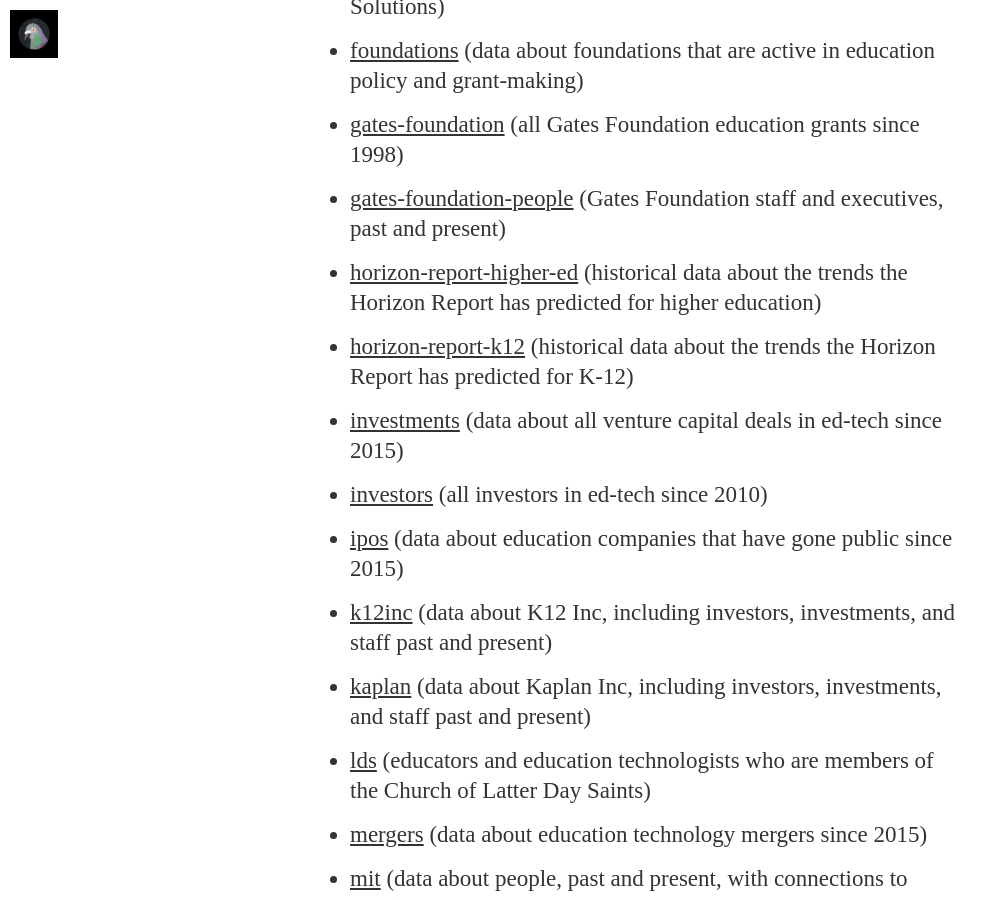
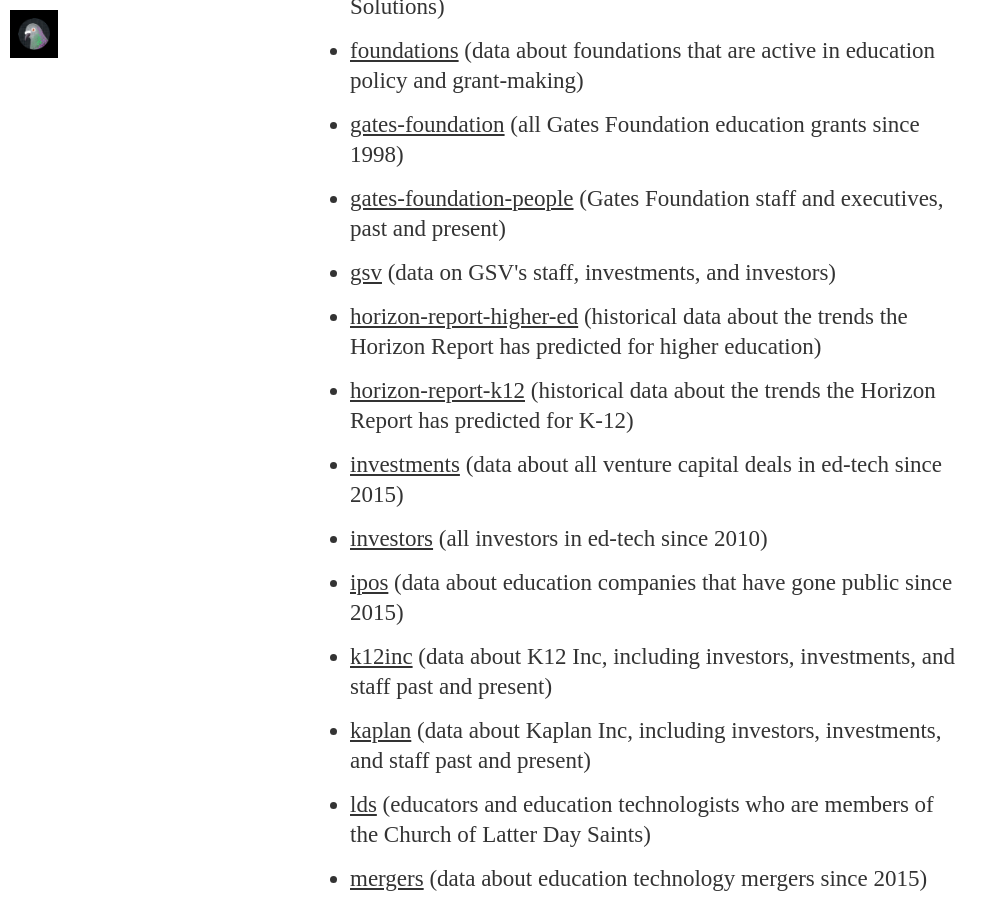
Before and after one commit to HackEducation/data, a Jekyll site: the page built from index.html, in a window 1280 px wide and 900 px high, scrolled down 1696 px. Shown: the whole window, without its empty margins (0-1008 px from the left). Built offline with Jekyll 4.4.1, drawn with Linux system fonts in a browser that asks for light colours; nearby versions of some CDN libraries; some web fonts are replaced.

Commit message:
added data set

```diff
--- a/index.html
+++ b/index.html
@@ -19,6 +19,7 @@
 <li><a href="https://Hack-Education-Data.github.io/foundations">foundations</a> (data about foundations that are active in education policy and grant-making)</li>
 <li><a href="https://Hack-Education-Data.github.io/gates-foundation">gates-foundation</a> (all Gates Foundation education grants since 1998)</li>
 <li><a href="https://Hack-Education-Data.github.io/gates-foundation-people">gates-foundation-people</a> (Gates Foundation staff and executives, past and present)</li>
+<li><a href="https://hack-education-data.github.io/gsv">gsv</a> (data on GSV's staff, investments, and investors)</li>
 <li><a href="https://Hack-Education-Data.github.io/horizon-report-k12">horizon-report-higher-ed</a> (historical data about the trends the Horizon Report has predicted for higher education)</li>
 <li><a href="https://Hack-Education-Data.github.io/horizon-report-k12">horizon-report-k12</a> (historical data about the trends the Horizon Report has predicted for K-12)</li>
 <li><a href="https://Hack-Education-Data.github.io/investments">investments</a> (data about all venture capital deals in ed-tech since 2015)</li>
```
